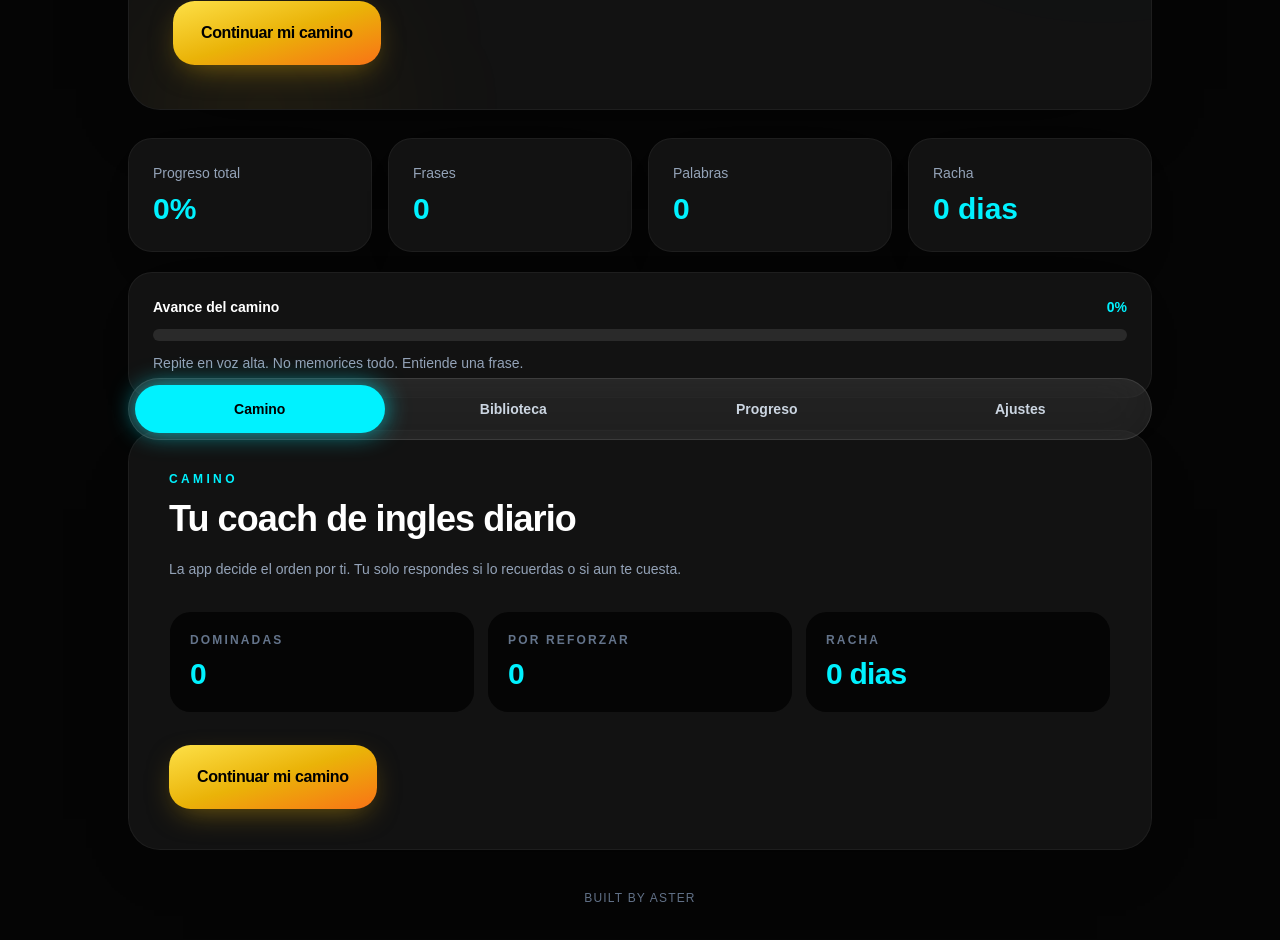
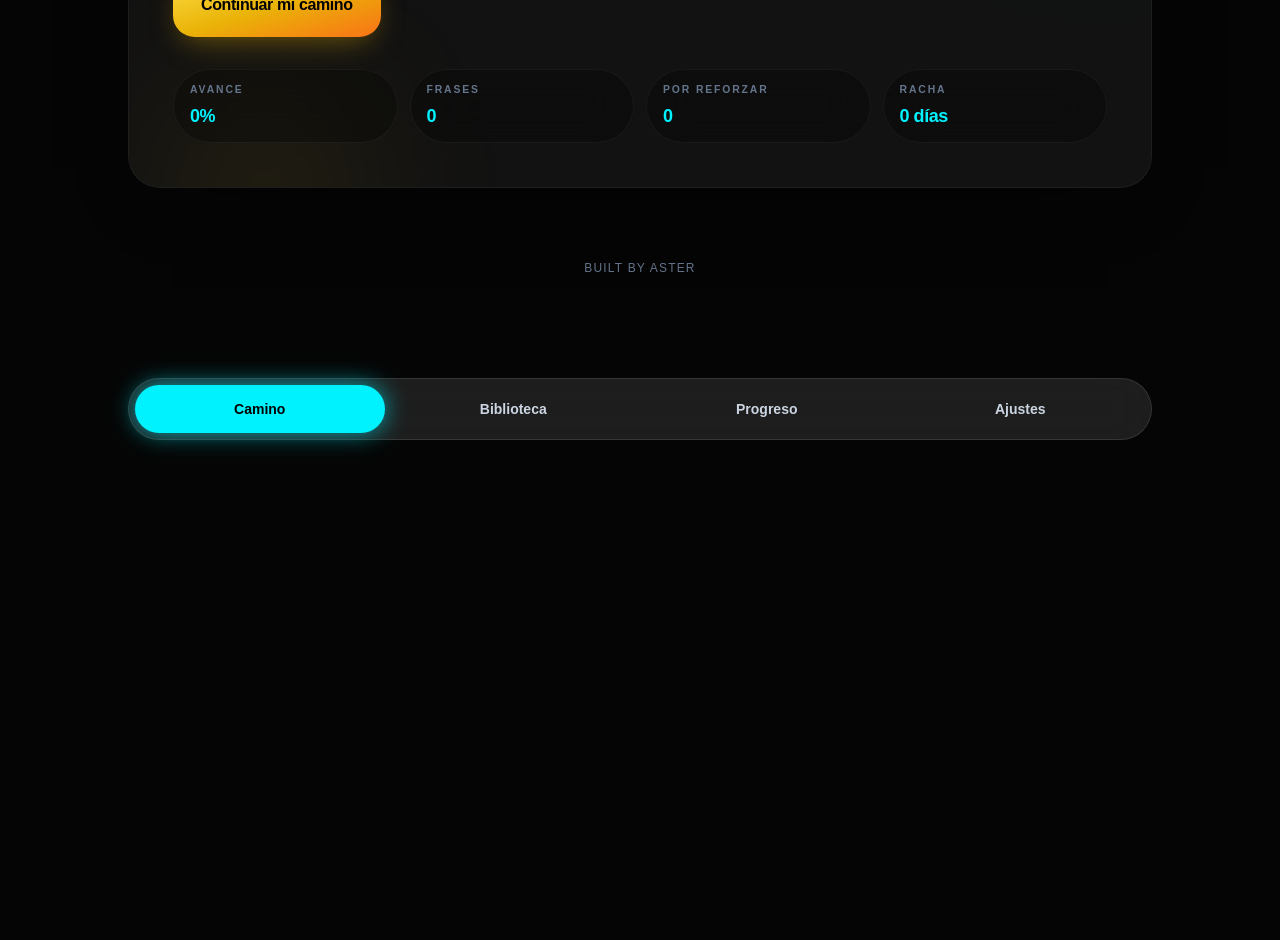
Before and after one commit to Aster1200/english-ai-study, a Next.js app: page / in a window 1280 px wide. Shown: the part 340-1280 px from the top of the page. After the commit the page ends 800 px from the top, so only its background shows below. Built offline with nearby package versions, Linux system fonts and the light colour scheme.

Commit message:
Simplify dashboard and keep focus mode

```diff
--- a/app/page.tsx
+++ b/app/page.tsx
@@ -2,7 +2,6 @@
 
 import { useEffect, useMemo, useState } from "react";
 import { PatternPanel } from "@/components/PatternPanel";
-import { StatCard } from "@/components/StatCard";
 import { TeacherNotebook } from "@/components/TeacherNotebook";
 import { lessons } from "@/data/lessons";
 import {
@@ -214,14 +213,10 @@ export default function Home() {
               English AI Study
             </p>
             <h1 className="mt-5 text-4xl font-black tracking-tight text-white sm:text-6xl">
-              Tu coach de ingles diario
+              Hola, Aster. Vamos por tu paso de hoy.
             </h1>
             <p className="mt-4 text-base font-semibold text-yellow-300">
-              Entra, presiona un boton y deja que la app te guie.
-            </p>
-            <p className="mt-6 max-w-2xl text-base leading-8 text-slate-400">
-              No tienes que decidir que estudiar. Camino mezcla una frase facil,
-              una de refuerzo y una nueva cuando esten disponibles.
+              Una sesión breve. Una decisión clara. Sin saturarte.
             </p>
           </div>
           <button
@@ -231,38 +226,13 @@ export default function Home() {
           >
             Continuar mi camino
           </button>
+          <div className="relative mt-8 grid grid-cols-2 gap-3 sm:grid-cols-4">
+            <CompactStat label="Avance" value={`${stats.totalProgress}%`} />
+            <CompactStat label="Frases" value={stats.learnedPhraseCount} />
+            <CompactStat label="Por reforzar" value={reinforcementCount} />
+            <CompactStat label="Racha" value={`${stats.streak} días`} />
+          </div>
           </header>
-        )}
-
-        {!isStudying && (
-          <section className="mt-7 grid grid-cols-2 gap-4 sm:grid-cols-4">
-            <StatCard label="Progreso total" value={`${stats.totalProgress}%`} />
-            <StatCard label="Frases" value={stats.learnedPhraseCount} />
-            <StatCard label="Palabras" value={stats.learnedWordCount} />
-            <StatCard
-              accent="text-[#00f2ff]"
-              label="Racha"
-              value={`${stats.streak} dias`}
-            />
-          </section>
-        )}
-
-        {!isStudying && (
-          <section className="mt-5 rounded-[1.5rem] border border-white/5 bg-[#121212] p-6 shadow-[0_24px_80px_-55px_rgba(0,0,0,0.95)] backdrop-blur-xl">
-          <div className="flex items-center justify-between gap-4">
-            <p className="text-sm font-bold text-white">Avance del camino</p>
-            <p className="text-sm font-bold text-[#00f2ff]">{stats.totalProgress}%</p>
-          </div>
-          <div className="mt-3 h-3 overflow-hidden rounded-full bg-white/10">
-            <div
-              className="h-full rounded-full bg-[#00f2ff] shadow-[0_0_18px_rgba(0,242,255,0.65)] transition-all"
-              style={{ width: `${stats.totalProgress}%` }}
-            />
-          </div>
-          <p className="mt-3 text-sm text-slate-400">
-            Repite en voz alta. No memorices todo. Entiende una frase.
-          </p>
-          </section>
         )}
 
         {!isStudying && (
@@ -289,38 +259,6 @@ export default function Home() {
         <div className={`${isStudying ? "space-y-6" : "mt-8 space-y-8"}`}>
           {activeTab === "learn" && (
             <section className="space-y-8">
-              {!currentSession && !dailyLesson && !isDayFinished && !isStudying && (
-                <div className="rounded-[2rem] border border-white/5 bg-[#121212] p-8 shadow-[0_24px_80px_-55px_rgba(0,0,0,0.95)] backdrop-blur-xl sm:p-10">
-                  <p className="text-xs font-semibold uppercase tracking-[0.28em] text-[#00f2ff]">
-                    Camino
-                  </p>
-                  <h2 className="mt-3 text-3xl font-black tracking-tight text-white sm:text-4xl">
-                    Tu coach de ingles diario
-                  </h2>
-                  <p className="mt-4 max-w-2xl text-sm leading-7 text-slate-400">
-                    La app decide el orden por ti. Tu solo respondes si lo
-                    recuerdas o si aun te cuesta.
-                  </p>
-
-                  <div className="mt-7 grid grid-cols-1 gap-3 sm:grid-cols-3">
-                    <CoachMetric
-                      label="Dominadas"
-                      value={stats.learnedPhraseCount}
-                    />
-                    <CoachMetric label="Por reforzar" value={reinforcementCount} />
-                    <CoachMetric label="Racha" value={`${stats.streak} dias`} />
-                  </div>
-
-                  <button
-                    className="mt-8 min-h-16 w-full rounded-[1.35rem] bg-gradient-to-br from-yellow-300 via-yellow-500 to-orange-500 px-7 py-4 text-base font-black tracking-tight text-black shadow-[0_10px_30px_-10px_rgba(234,179,8,0.5)] transition duration-300 hover:-translate-y-1 hover:shadow-[0_18px_45px_-12px_rgba(234,179,8,0.75)] sm:w-auto"
-                    onClick={startTrainingSession}
-                    type="button"
-                  >
-                    Continuar mi camino
-                  </button>
-                </div>
-              )}
-
               {!currentSession && !dailyLesson && !isDayFinished && isStudying && (
                 <NoMoreDailyLessonsCard onFinish={finishDay} />
               )}
@@ -432,6 +370,25 @@ function CoachMetric({
         {label}
       </p>
       <p className="mt-2 text-3xl font-black tracking-tight text-[#00f2ff]">
+        {value}
+      </p>
+    </div>
+  );
+}
+
+function CompactStat({
+  label,
+  value,
+}: {
+  label: string;
+  value: number | string;
+}) {
+  return (
+    <div className="rounded-full border border-white/5 bg-black/25 px-4 py-3 backdrop-blur-xl">
+      <p className="text-[0.65rem] font-semibold uppercase tracking-[0.18em] text-slate-500">
+        {label}
+      </p>
+      <p className="mt-1 text-lg font-black tracking-tight text-[#00f2ff]">
         {value}
       </p>
     </div>
```
